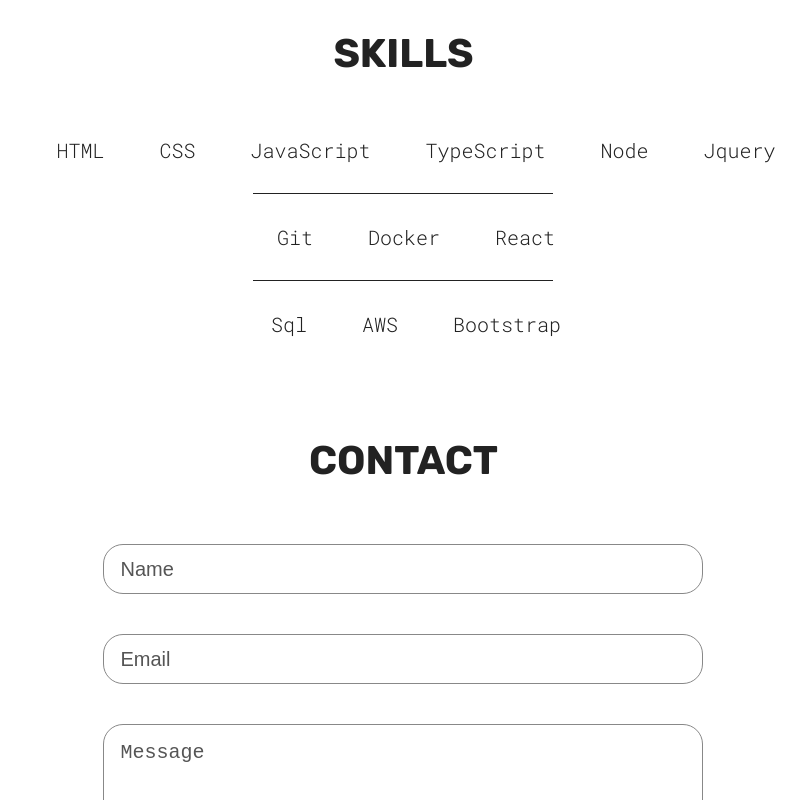
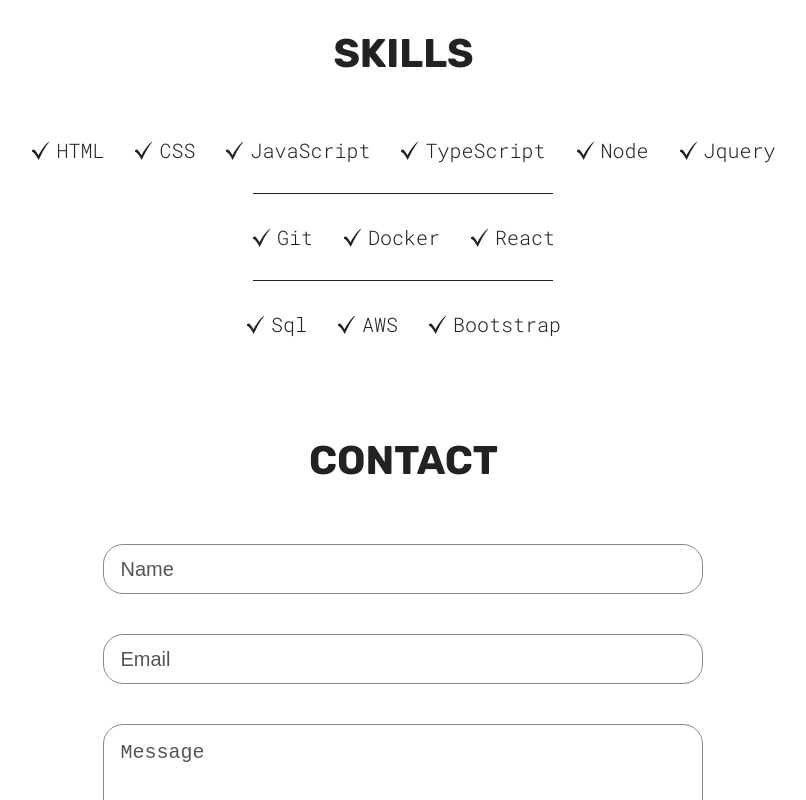
Before and after one commit to carlos04js/Portifolio_2025, a React (Vite) app: page / in a window 1280 px wide. Shown: the part 1731-2531 px from the top of the page, without its empty margins (232-1038 px from the left). Built offline with nearby package versions, Linux system fonts and the light colour scheme.

Commit message:
correções de links, CV e Checkmark icon

```diff
--- a/src/sections/Projects/Projects.jsx
+++ b/src/sections/Projects/Projects.jsx
@@ -24,7 +24,7 @@ function Projects() {
       <div className={styles.projectsContainer}>
         <ProjectCard
           src={cosmepedia}
-          link="https://icei-puc-minas-pmv-ads.github.io/pmv-ads-2024-1-e1-proj-web-t10-pmv-ads-2024-1-e1-proj-web-cosmepedia/codigo-fonte/index.html"
+          link="https://github.com/ICEI-PUC-Minas-PMV-ADS/pmv-ads-2024-1-e1-proj-web-t10-pmv-ads-2024-1-e1-proj-web-cosmepedia/blob/main/README.md"
           h3="Cosmepedia"
           p="College Project"
         />
@@ -42,7 +42,7 @@ function Projects() {
         />
         <ProjectCard
           src={bookwave}
-          link="https://carlos04js.github.io/BookWave_V1/"
+          link="https://github.com/carlos04js/BookWave_V1/blob/main/README.md"
           h3="BookWave"
           p="Resposive audioBook player V1 (on development)"
         />
--- a/src/sections/Skills/Skills.jsx
+++ b/src/sections/Skills/Skills.jsx
@@ -1,8 +1,20 @@
 import styles from "./SkillsStyles.module.css";
-import checkMarkIcon from "../../assets/checkmark-dark.svg";
+import checkMarkIconDark from "../../assets/checkmark-dark.svg";
+import checkMarkIconLight from "../../assets/checkmark-light.svg";
 import SkillList from "../../common/SkillList";
 
+import { useTheme } from "../../common/ThemeContext";
+
+
+
 function Skills() {
+
+const { theme}  = useTheme();
+
+   const checkMarkIcon = theme === 'light' ? checkMarkIconLight : checkMarkIconDark;
+
+
+
   return (
     <section id="skills" className={styles.container}>
       <h1 className="sectionTitle">Skills</h1>
```
Also changed, not shown: 1 other file (tests, documents, lock files or other folders).
